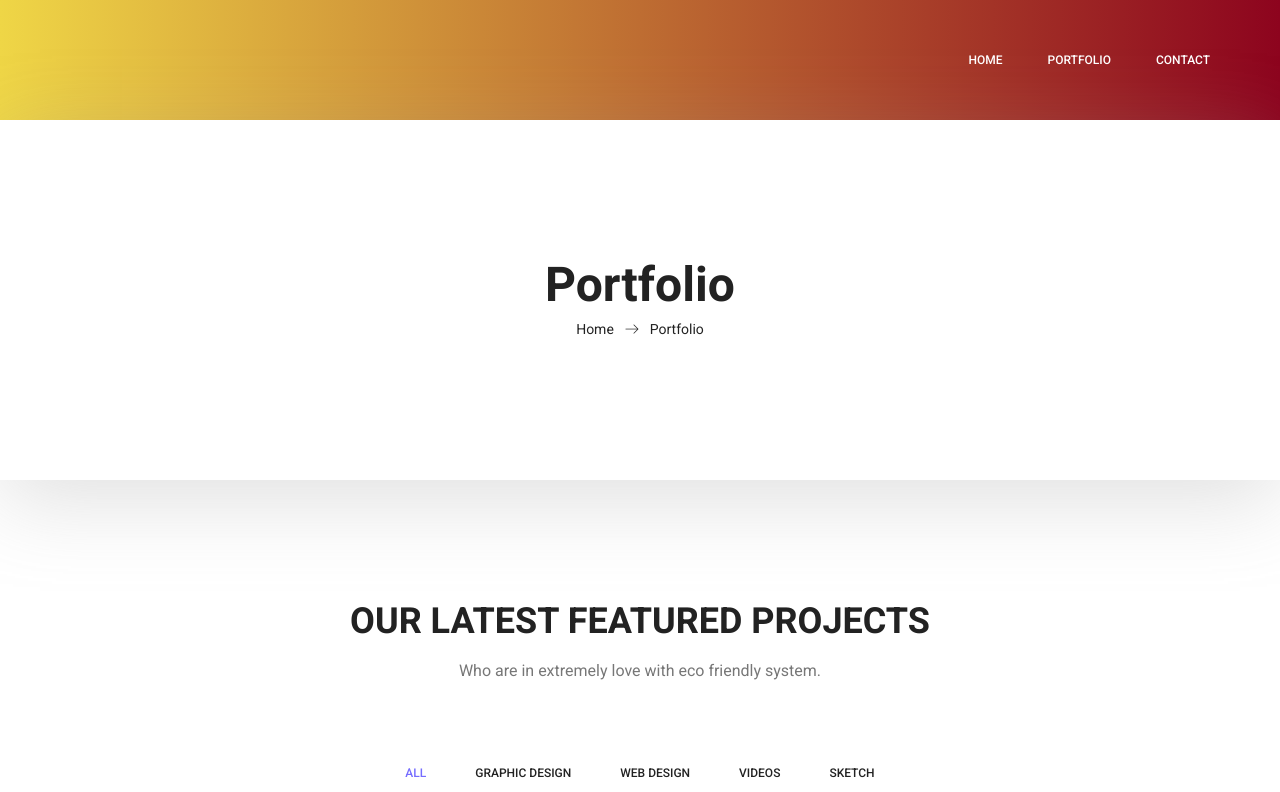
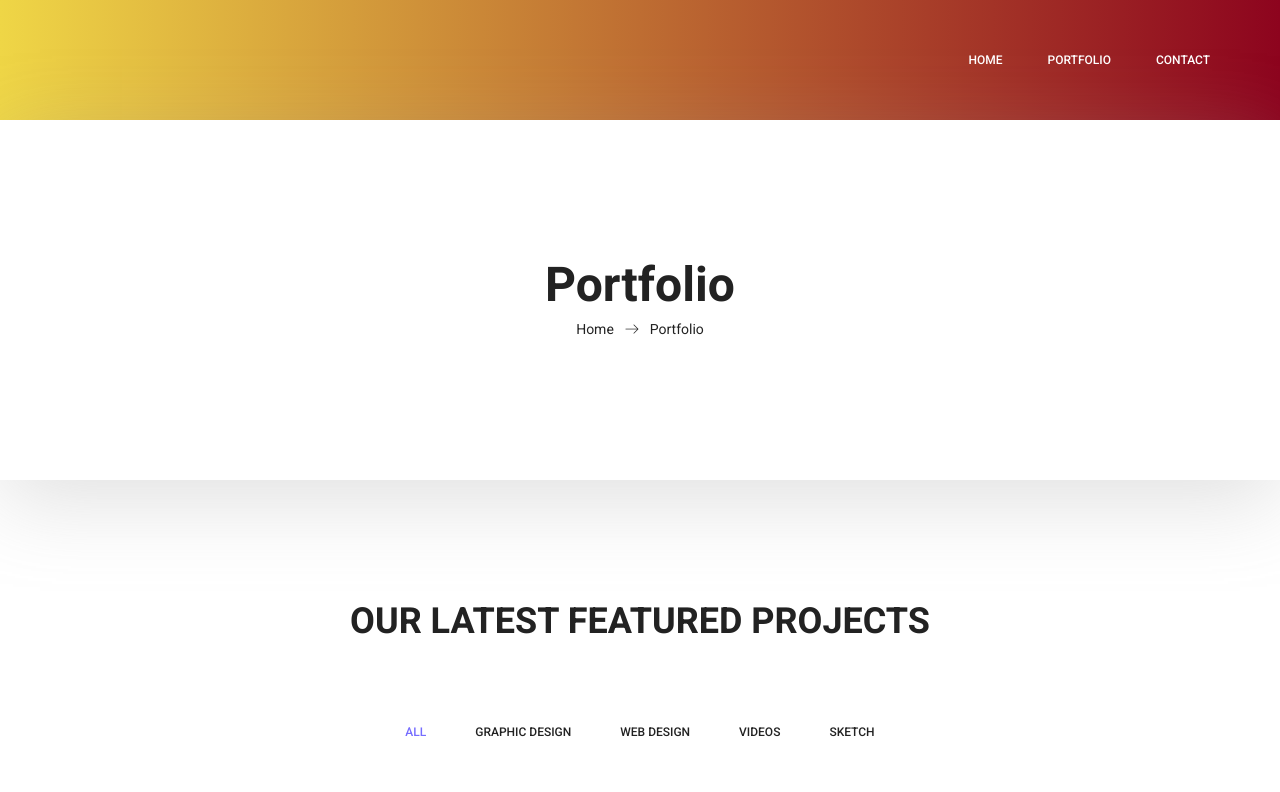
Before and after one commit to ThinzarTeresa/thinzarteresa.github.io, a plain HTML site: page portfolio.html in a window 1280 px wide. Shown: the top 792 px of the page. Drawn offline with Linux system fonts and the light colour scheme.

Commit message:
update portfolio

```diff
--- a/portfolio.html
+++ b/portfolio.html
@@ -88,7 +88,7 @@
 		<div class="container">
 			<div class="main_title">
 				<h2>Our Latest Featured Projects</h2>
-				<p>Who are in extremely love with eco friendly system.</p>
+
 			</div>
 			<div class="isotope_fillter">
 				<ul class="gallery_filter list">
```
